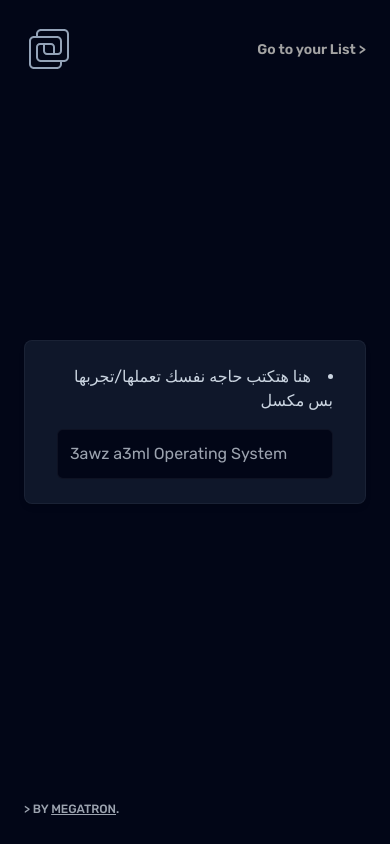
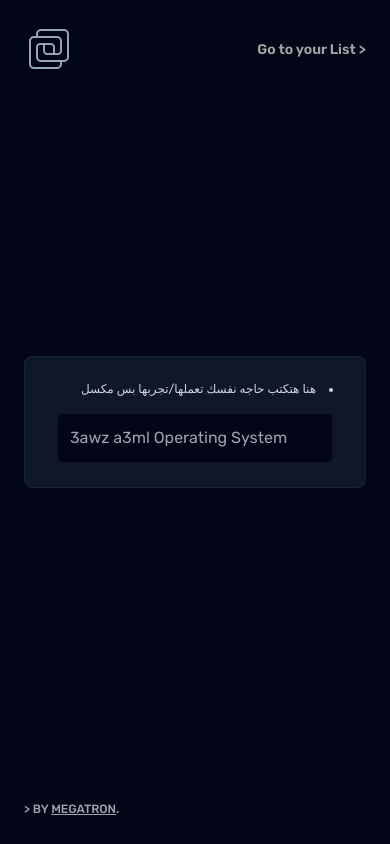
Before and after one commit to abdel-rahmanSalem/enta-khsran-7aga, a React (Vite) app: page / in a window 390 px wide. Built offline with nearby package versions, Linux system fonts and the light colour scheme.

Commit message:
feat: Add Heading line

```diff
--- a/src/components/AgrbWlaFaks.jsx
+++ b/src/components/AgrbWlaFaks.jsx
@@ -11,7 +11,7 @@ function AgrbWlaFaks({ isGrb, setIsGrb, setIsOpenVideo }) {
       onSubmit={handleSubmit}
       className="flex w-full flex-col gap-4"
     >
-      <li className="text-slate-300">
+      <li className="text-xs text-slate-300 sm:text-sm md:text-base">
         هنا هتكتب حاجه نفسك تعملها/تجربها بس مكسل
       </li>
       <input
```
